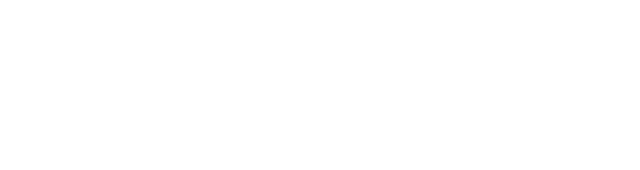
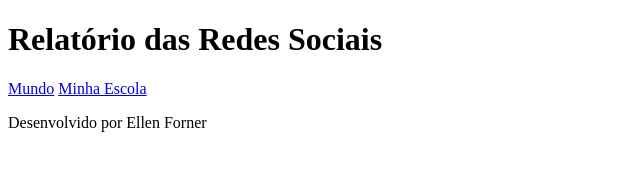
Before and after one commit to ellenforner/Ciencia-de-dados, a plain HTML site: page index.html in a window 1280 px wide. Shown: the whole page, without its empty margins (0-640 px from the left). Drawn offline with Linux system fonts and the light colour scheme.

Commit message:
Estruturando o Site

```diff
--- a/index.html
+++ b/index.html
@@ -6,6 +6,20 @@
     <title>Ciência de dados</title>
 </head>
 <body>
-
+    <header>
+        <h1>Relatório das Redes Sociais</h1>
+        <nav>
+            <a href="index.html">Mundo</a>
+            <a href="#">Minha Escola</a>
+        </nav>
+    </header>
+    <main class="graficos-section">
+        <section id="graficos-container" class="graficos-container">
+            <!--crie os gráficos aqui-->
+        </section>
+    </main>
+    <footer>
+        <p>Desenvolvido por Ellen Forner</p>
+    </footer>
 </body>
 </html>
```
